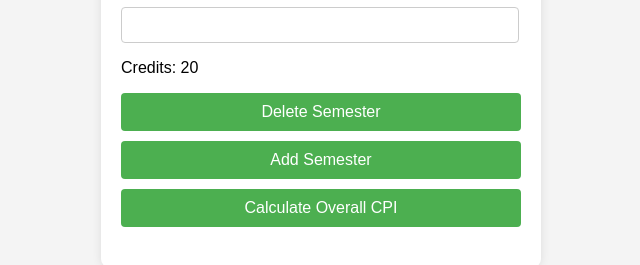
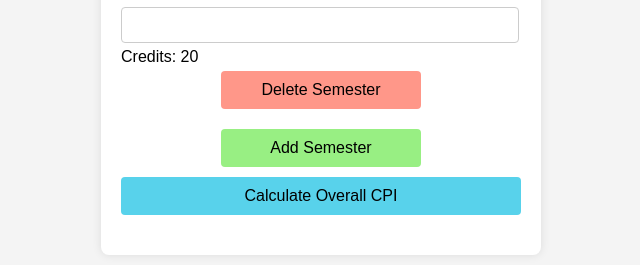
Before and after one commit to VK-Study/CPI-Calculator, a plain HTML site: page index.html in a window 1280 px wide. Both pictures are taken after a click on the button "Add Semester". Shown: the part 185-450 px from the top of the page, without its empty margins (319-959 px from the left). Drawn offline with Linux system fonts and the light colour scheme.

Commit message:
Updated styles.css

```diff
--- a/styles.css
+++ b/styles.css
@@ -38,15 +38,17 @@ button {
     padding: 10px;
     margin-top: 10px;
     font-size: 16px;
-    background-color: #4caf50;
-    color: #fff;
+    background-color: #98ef83;
+    color: #000;
     border: none;
     border-radius: 4px;
     cursor: pointer;
+    text-align: center;
 }
 
 button:hover {
-    background-color: #45a049;
+    background-color: #71ee5b;
+    color:white;
 }
 
 #result {
@@ -54,3 +56,39 @@ button:hover {
     font-size: 18px;
     text-align: center;
 }
+
+.deleteSemesterBtn
+{
+    background-color: #ff9789;
+    width:50%;
+    margin-left: 25%;
+    margin-top:0;
+    margin-bottom:20px;
+}
+
+.deleteSemesterBtn:hover
+{
+    background-color: #e96b5a;
+}
+
+.semesterCredits
+{
+    margin-top: 5px;
+    margin-bottom: 5px;
+}
+
+#calculateBtn
+{
+    background-color: #58d2eb;
+}
+
+#calculateBtn:hover
+{
+    background-color: #41c2dc;
+}
+
+#addSemesterBtn
+{
+    width:50%;
+    margin-left: 25%;
+}
```
